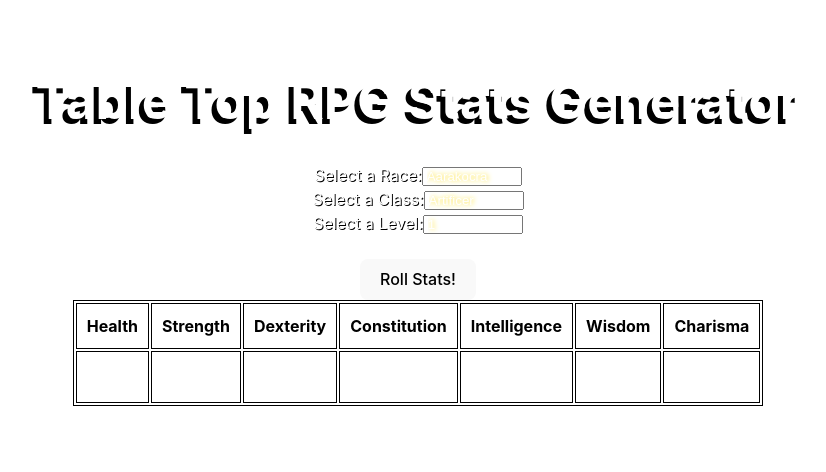
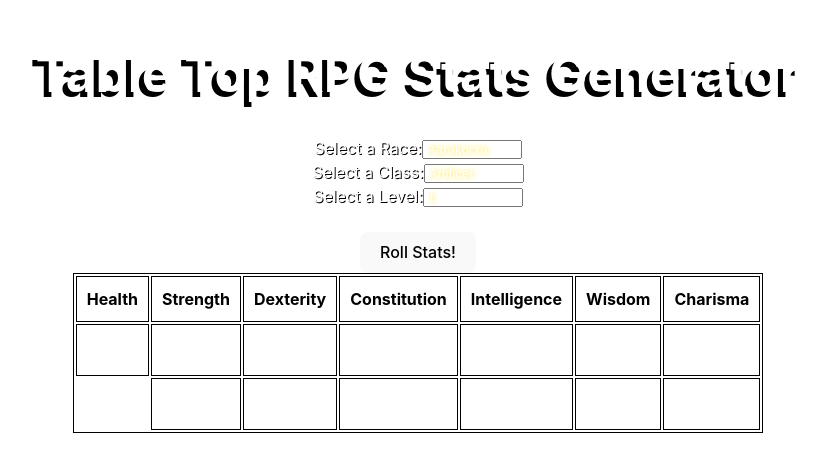
Before and after one commit to LoganMarrone/StatsGenerator, a React (Vite) app in the folder Stats-Generator/: page / in a window 1280 px wide. Shown: the part 178-650 px from the top of the page, without its empty margins (222-1048 px from the left). Built offline with nearby package versions, Linux system fonts and the light colour scheme.

Commit message:
Display modifiers and create a sort function

```diff
--- a/Stats-Generator/src/Stats.css
+++ b/Stats-Generator/src/Stats.css
@@ -14,3 +14,6 @@ td{
     text-shadow: 0px 0 10px #ffde21;
     color: black;
 }
+.blank{
+    border: 0px solid;
+}
--- a/Stats-Generator/src/Stats.jsx
+++ b/Stats-Generator/src/Stats.jsx
@@ -9,6 +9,12 @@ function Stats({raceValue, classValue, levelValue}){
         const [wisdom, setWisdom] = useState(null);
         const [charisma, setCharisma] = useState(null);
         const [health, setHealth] = useState(null);
+        const [strmod, setStrengthmod] = useState(null);
+        const [dexmod, setDexteritymod] = useState(null);
+        const [constmod, setConstitutionmod] = useState(null);
+        const [intmod, setIntelligencemod] = useState(null);
+        const [wismod, setWisdommod] = useState(null);
+        const [chrmod, setCharismamod] = useState(null);
 
     const clearStats = () => {
         setStrength(null);
@@ -18,6 +24,12 @@ function Stats({raceValue, classValue, levelValue}){
         setWisdom(null);
         setCharisma(null);
         setHealth(null);
+        setStrengthmod(null);
+        setDexteritymod(null);
+        setConstitutionmod(null);
+        setIntelligencemod(null);
+        setWisdommod(null);
+        setCharismamod(null);
     }
     const roll = () => {
         const rolls = [];
@@ -33,11 +45,44 @@ function Stats({raceValue, classValue, levelValue}){
         return total;
     }
     const classStats = () => {
-
+        const detStrength = sort(strength)
     }
-    const healthset = () => {
-        const rollHealth = healthroll();
-        setHealth([rollHealth]);
+    const sort = (value) => {
+        let modifier = 0;
+        if (value === 1) {
+        modifier = "-5";
+        }
+        else if (value >= 2 && value <= 3) {
+        modifier = "-4";
+        }
+        else if (value >= 4 && value <= 5) {
+        modifier = "-3";
+        }
+        else if (value >= 6 && value <= 7) {
+        modifier = "-2";
+        }
+        else if (value >= 8 && value <= 9) {
+        modifier = "-1";
+        }
+        else if (value >= 10 && value <= 11) {
+        modifier = "+0";
+        }
+        else if (value >= 12 && value <= 13) {
+        modifier = "+1";
+        }
+        else if (value >= 14 && value <= 15) {
+        modifier = "+2";
+        }
+        else if (value >= 16 && value <= 17) {
+        modifier = "+3";
+        }
+        else if (value >= 18 && value <= 19) {
+        modifier = "+4";
+        }
+        else if (value === 20) {
+        modifier = "+5";
+        }
+        return modifier;
     }
     const rollStats = () => {
         clearStats();
@@ -47,16 +92,29 @@ function Stats({raceValue, classValue, levelValue}){
         const rollIntelligence = roll();
         const rollWisdom = roll();
         const rollCharisma = roll();
+        const rollHealth = healthroll(rollConstitution);
+        const detStrength = sort(rollStrength);
+        const detDexterity = sort(rollDexterity);
+        const detConstitution = sort(rollConstitution);
+        const detIntelligence = sort(rollIntelligence);
+        const detWisdom = sort(rollWisdom);
+        const detCharisma = sort(rollCharisma);
         setStrength([rollStrength]);
         setDexterity([rollDexterity]);
         setConstitution([rollConstitution]);
         setIntelligence([rollIntelligence]);
         setWisdom([rollWisdom]);
         setCharisma([rollCharisma]);
+        setHealth([rollHealth]);
+        setStrengthmod([detStrength]);
+        setDexteritymod([detDexterity]);
+        setConstitutionmod([detConstitution]);
+        setIntelligencemod([detIntelligence]);
+        setWisdommod([detWisdom]);
+        setCharismamod([detCharisma]);
         classStats();
-        healthset();
     }
-    const healthroll = () => {
+    const healthroll = (constitution) => {
         const charclass = classValue;
         let max = 0;
         if (charclass == "artificer" || charclass == "bard" || charclass == "cleric" || charclass == "druid" || charclass == "monk" || charclass == "rogue" || charclass == "warlock")
@@ -145,6 +203,17 @@ function Stats({raceValue, classValue, levelValue}){
                 <td>{charisma}</td>
                 </tr>
             </tbody>
+            <tbody>
+                <tr>
+                    <td class="blank"></td>
+                    <td>{strmod}</td>
+                    <td>{dexmod}</td>
+                    <td>{constmod}</td>
+                    <td>{intmod}</td>
+                    <td>{wismod}</td>
+                    <td>{chrmod}</td>
+                </tr>
+            </tbody>
         </table>
         </div>
     )
```
